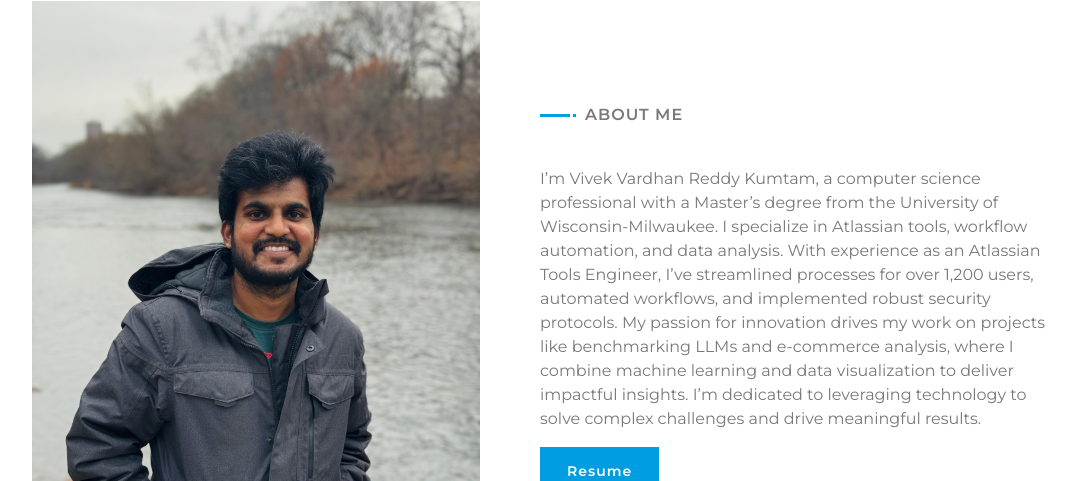
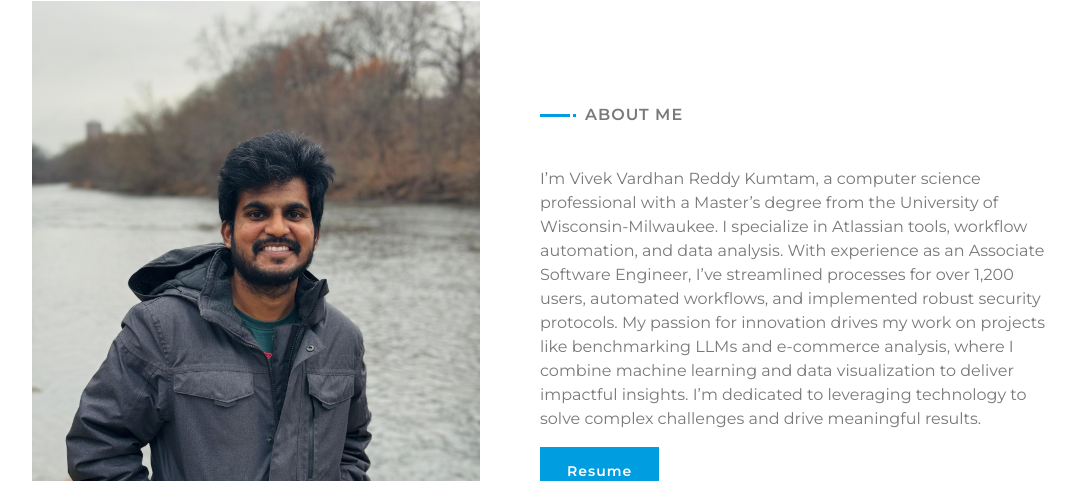
Before and after one commit to vivekkumtam/portfolio, a plain HTML site: page index.html in a window 1280 px wide. Shown: the part 831-1312 px from the top of the page, without its empty margins (160-1236 px from the left). Drawn offline with nearby package versions, Linux system fonts and the light colour scheme.

Commit message:
Add files via upload

```diff
--- a/index.html
+++ b/index.html
@@ -108,8 +108,8 @@
                   I’m Vivek Vardhan Reddy Kumtam, a computer science
                   professional with a Master’s degree from the University of
                   Wisconsin-Milwaukee. I specialize in Atlassian tools, workflow
-                  automation, and data analysis. With experience as an Atlassian
-                  Tools Engineer, I’ve streamlined processes for over 1,200
+                  automation, and data analysis. With experience as an Associate Software
+                  Engineer, I’ve streamlined processes for over 1,200
                   users, automated workflows, and implemented robust security
                   protocols. My passion for innovation drives my work on
                   projects like benchmarking LLMs and e-commerce analysis, where
```
